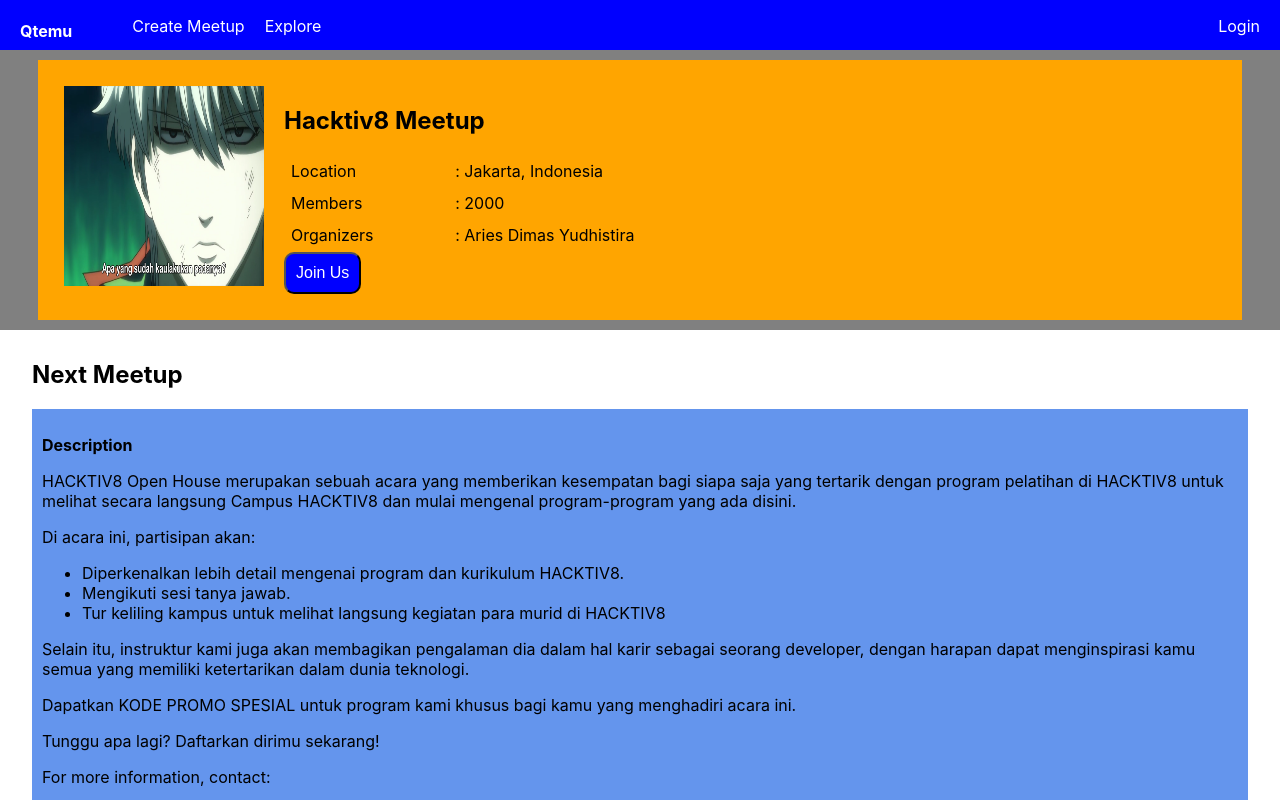
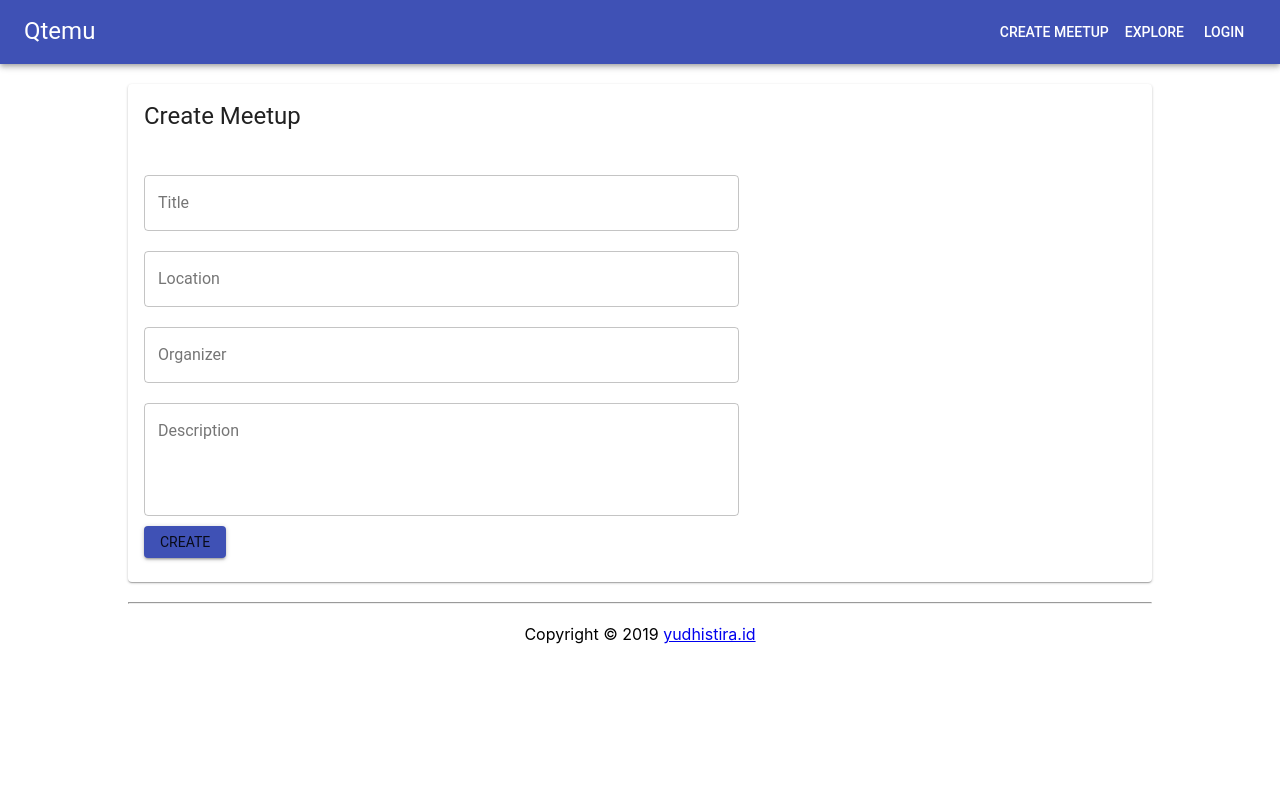
Before and after one commit to kunglaw/qtemu-vanilla, a React (Create React App) app: page / in a window 1280 px wide. Shown: the top 800 px of the page. Built offline with nearby package versions, Linux system fonts and the light colour scheme; no server answers.

Commit message:
add Create Meetup

```diff
--- a/package.json
+++ b/package.json
@@ -3,7 +3,9 @@
   "version": "0.1.0",
   "private": true,
   "dependencies": {
+    "@material-ui/core": "^3.9.0",
     "axios": "^0.18.0",
+    "material-design-icons": "^3.0.1",
     "react": "^16.7.0",
     "react-dom": "^16.7.0",
     "react-scripts": "2.1.3",
--- a/public/index.html
+++ b/public/index.html
@@ -13,6 +13,7 @@
       homescreen on Android. See https://developers.google.com/web/fundamentals/web-app-manifest/
     -->
     <link rel="manifest" href="%PUBLIC_URL%/manifest.json" />
+    <!-- <link rel="stylesheet" href="https://fonts.googleapis.com/icon?family=Material+Icons"> -->
     <!--
       Notice the use of %PUBLIC_URL% in the tags above.
       It will be replaced with the URL of the `public` folder during the build.
--- a/src/App.js
+++ b/src/App.js
@@ -1,17 +1,22 @@
 import React, { Component } from 'react';
-
+import ThemeProvider from "@material-ui/core/styles/MuiThemeProvider"
 import './App.css';
 
 import Home from "./pages/Home"
+import MuiThemeProvider from '@material-ui/core/styles/MuiThemeProvider';
+import CreateMeetup from "./pages/CreateMeetup";
 
 class App extends Component {
 
   render() {
 
     return (
-      <div className="App">
-          <Home />
-      </div>
+      <MuiThemeProvider>
+        <div className="App">
+            <CreateMeetup />
+        </div>
+      </MuiThemeProvider>
+
     );
   }
 }
--- a/src/components/Button.js
+++ b/src/components/Button.js
@@ -1,15 +1,16 @@
 import React from "react"
-import "./Button.css"
+// import "./Button.css"
+import Button from "@material-ui/core/Button"
 
-const Button = (props) => {
+// const Button = (props) => {
 
-    const {...restProps} = props
+//     const {...restProps} = props
 
-    return(
-        <button className={ props.className } {...restProps} >
-            { props.children }
-        </button>
-    )
-}
+//     return(
+//         <button className={ props.className } {...restProps} >
+//             { props.children }
+//         </button>
+//     )
+// }
 
 export default Button
--- a/src/components/Card.js
+++ b/src/components/Card.js
@@ -1,10 +1,15 @@
 import React from "react"
-
-import "./Card.css"
+import CardMui from "@material-ui/core/Card"
+import CardActions from '@material-ui/core/CardActions';
+import CardHeader from "@material-ui/core/CardHeader"
+import CardContent from '@material-ui/core/CardContent';
+import Button from '@material-ui/core/Button';
+import Typography from '@material-ui/core/Typography';
+//import "./Card.css"
 
 const Card = (props) => {
     return (
-        <div style={ props.style } className="card">
+        /* <div style={ props.style } className="card">
             <div className="card-title">
                 <h3> { props.title } </h3>
             </div>
@@ -12,7 +17,18 @@
                 { props.children }
             </div>
 
-        </div>
+        </div>*/
+        <CardMui style={ props.style }>
+            <CardHeader title={ props.title }></CardHeader>
+            <CardContent>
+                <Typography variant="subtitle1">
+                    { props.children }
+                </Typography>
+            </CardContent>
+            <CardActions>
+                <Button variant="contained" color="secondary" onClick={() => { document.location.href = props.href }} > View </Button>
+            </CardActions>
+        </CardMui>
     )
 }
 
--- a/src/components/Input.js
+++ b/src/components/Input.js
@@ -1,14 +1,19 @@
 import React from 'react';
-import Styled from "styled-components"
+import TextField from "@material-ui/core/TextField"
 
 const Input = (props) => {
 
     const {...restProps} = props;
 
     return (
-        <input type={ props.type } name={ props.name } id={ props.id } className={ props.className } {...restProps} />
+        <TextField type={ props.type } name={ props.name } id={ props.id } className={ props.className } {...restProps} />
     );
 }
 
+/*
+
+    #2196f3
+*/
+
 
 export default Input;
--- a/src/components/MeetupHeader.js
+++ b/src/components/MeetupHeader.js
@@ -40,7 +40,7 @@
                             </tbody>
                         </table>
 
-                        <Button className="btn btn-primary btn-lg"> Join Us </Button>
+                        <Button color="primary" variant="contained" > Join Us </Button>
                     </div>
                     <div className="clearfix"></div>
                 </div>
--- a/src/components/Navbar.js
+++ b/src/components/Navbar.js
@@ -1,5 +1,12 @@
 import React from "react"
-import "./Navbar.css"
+import AppBar from "@material-ui/core/AppBar"
+import ToolBar from "@material-ui/core/Toolbar"
+// import IconButton from "@material-ui/core/IconButton"
+import Typography from "@material-ui/core/Typography"
+import Button from "@material-ui/core/Button"
+import Grid from "@material-ui/core/Grid"
+
+// import "./Navbar.css"
 
 class Navbar extends React.Component {
 
@@ -17,19 +24,20 @@
 
         return (
 
-            <nav className="nav">
-                <div className="logo">
-                    <h4 className=""> Qtemu </h4>
-                </div>
-                <ul className="nav-left">
-                    <li><a href="#">Create Meetup</a></li>
-                    <li><a href="#">Explore</a></li>
-                </ul>
-                <ul className="nav-right">
-                    <li><a href="#">Login</a></li>
-                </ul>
-                <div className="clearfix"></div>
-            </nav>
+            <AppBar position="static" title="Qtemu" color="primary" IconButton="Home">
+               <ToolBar>
+                   <Grid container alignItems="center" justify="space-between">
+                        <Grid item>
+                            <Typography variant="h5" color="inherit"> Qtemu </Typography>
+                        </Grid>
+                        <Grid item>
+                            <Button color="inherit"> Create Meetup </Button>
+                            <Button color="inherit"> Explore </Button>
+                            <Button color="inherit"> Login </Button>
+                        </Grid>
+                   </Grid>
+               </ToolBar>
+            </AppBar>
         )
     }
 
--- a/src/components/PastMeetup.js
+++ b/src/components/PastMeetup.js
@@ -1,6 +1,7 @@
 import React from "react"
 import Button from "./Button"
 import Card from "./Card"
+import Grid from "@material-ui/core/Grid"
 
 import "./PastMeetup.css"
 
@@ -12,10 +13,13 @@
 
         const pastMeetupCards = pastMeetup.map(( content ) => {
             return(
-                <Card key={ content.title } style={{ width:"25%", marginRight:"50px" }} title={ content.title }>
-                    <p> { content.description } </p>
-                    <Button className="btn btn-lg btn-success" href={ content.redirect }> View </Button>
-                </Card>
+                <Grid item sm={4}>
+                    <Card href={ content.redirect } key={ content.title } style={{  }} title={ content.title }>
+                        <p> { content.description } </p>
+
+                    </Card>
+                </Grid>
+
             )
         })
 
@@ -24,7 +28,10 @@
                 <div className="container">
                     <h1>Past Meetup</h1>
 
-                    { pastMeetupCards }
+                    <Grid container spacing={8} direction="row">
+                        { pastMeetupCards }
+                    </Grid>
+
 
                     <div className="clearfix"></div>
                 </div>
--- a/src/components/Text.js
+++ b/src/components/Text.js
@@ -1,7 +1,8 @@
 import React from "react"
+import Typography from "@material-ui/core/Typography"
 
 const Text = (props) => {
-    return <p {...props}></p>
+    return <Typography {...props}></Typography>
 }
 
 export default Text
--- a/src/pages/CreateMeetup.js
+++ b/src/pages/CreateMeetup.js
@@ -1,10 +1,35 @@
 import React, { Component } from 'react';
+import Navbar from '../components/Navbar';
+import Footer from "../components/Footer";
+import Input from "../components/Input";
+import Card from '@material-ui/core/Card'
+import CardContent from '@material-ui/core/CardContent'
+import { CardHeader, CardActions, Button, Typography } from '@material-ui/core';
 
 class CreateMeetup extends Component {
     render() {
         return (
             <div>
+                <Navbar></Navbar>
 
+                    <form action="#" method="post"  >
+                        <Card style={{ width:"80%", margin:"20px auto" }}>
+                            <CardHeader title="Create Meetup"></CardHeader>
+                            <CardContent>
+                                <Input type="text" label="Title" variant="outlined" style={{ width:"60%", margin:"10px 0"}}></Input>
+                                <Input type="text" label="Location" variant="outlined" style={{ width:"60%", margin:"10px 0"}}></Input>
+                                <Input type="text" label="Organizer" variant="outlined" style={{ width:"60%", margin:"10px 0"}}></Input>
+                                <Input multiline rows="4" label="Description" variant="outlined" style={{ width:"60%", margin:"10px 0"}}></Input>
+                                <br></br>
+                                <Button type="button" variant="contained" color="primary">
+                                    <Typography>Create</Typography>
+                                </Button>
+                            </CardContent>
+                        </Card>
+                    </form>
+
+
+                <Footer></Footer>
             </div>
         );
     }
--- a/src/pages/Home.js
+++ b/src/pages/Home.js
@@ -62,7 +62,7 @@
 
   componentDidUpdate() {
     //console.log(" component did Update ")
-    alert(" ada data baru ")
+    //alert(" ada data baru ")
   }
 
   componentDidMount() {
@@ -118,7 +118,7 @@
   }
 
   shouldComponentUpdate(nextProps, nextState) {
-
+    return true // dia harus return true atau false
   }
 
   render() {
```
Also changed, not shown: 1 other file (tests, documents, lock files or other folders).
